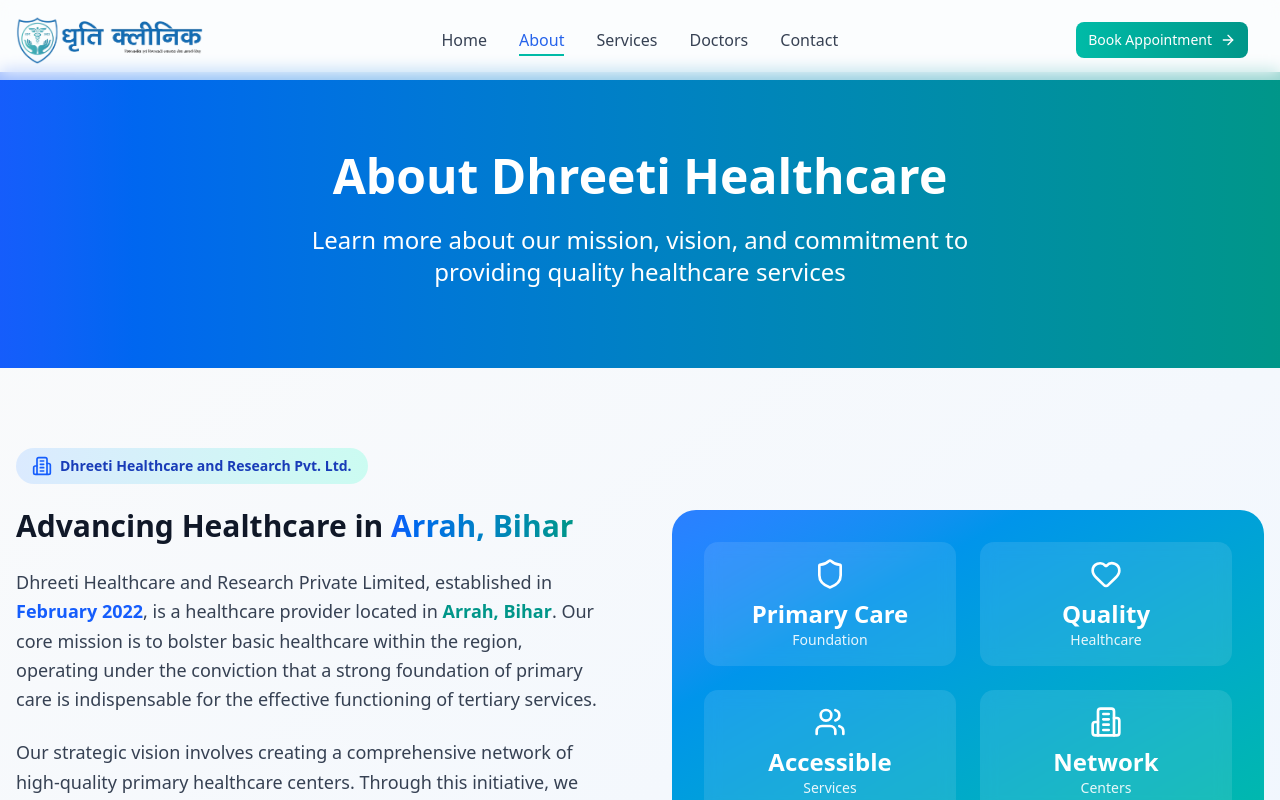
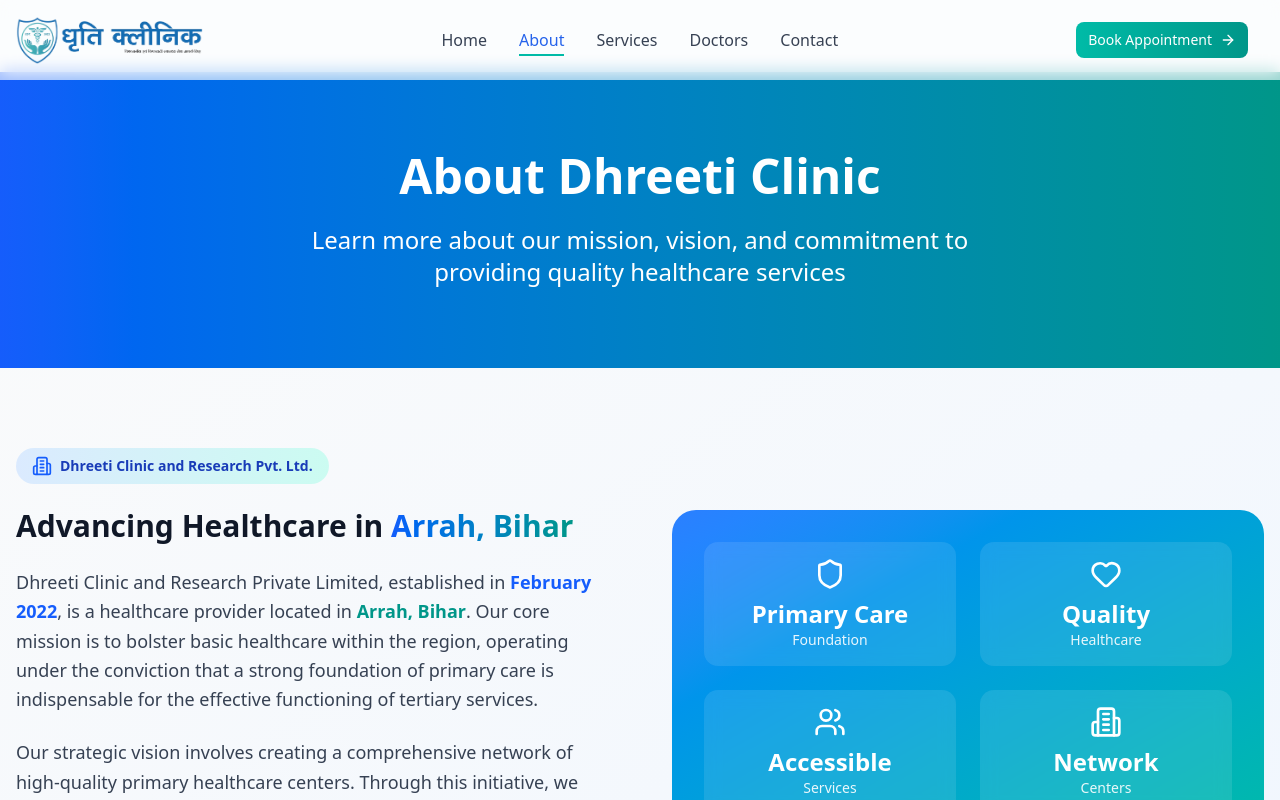
Before and after one commit to suraj-cmtai/dhreeti-healthcare, a Next.js app: page /about in a window 1280 px wide. Shown: the top 800 px of the page. Built offline with nearby package versions, Linux system fonts and the light colour scheme.

Commit message:
Update branding from "Dhreeti Healthcare" to "Dhreeti Clinic" across multiple components and pages for consistent messaging and improved user experience.

```diff
--- a/app/(website)/about/about.tsx
+++ b/app/(website)/about/about.tsx
@@ -11,7 +11,7 @@ export default function AboutPage() {
     <div className="min-h-screen flex flex-col">
       <main className="flex-1 bg-white">
         {/* Page Header */}
-        <HeroSection title="About Dhreeti Healthcare" description="Learn more about our mission, vision, and commitment to providing quality healthcare services" />
+        <HeroSection title="About Dhreeti Clinic" description="Learn more about our mission, vision, and commitment to providing quality healthcare services" />
 
         {/* Detailed About Section */}
         <section className="py-20 bg-gradient-to-br from-gray-50 to-blue-50">
@@ -27,7 +27,7 @@ export default function AboutPage() {
                 <div className="space-y-6">
                   <div className="inline-flex items-center px-4 py-2 bg-gradient-to-r from-blue-100 to-teal-100 rounded-full">
                     <Building2 className="w-5 h-5 text-blue-600 mr-2" />
-                    <span className="text-sm font-semibold text-blue-800">Dhreeti Healthcare and Research Pvt. Ltd.</span>
+                    <span className="text-sm font-semibold text-blue-800">Dhreeti Clinic and Research Pvt. Ltd.</span>
                   </div>
 
                   <h2 className="text-3xl font-bold text-gray-900 mb-6">
@@ -38,7 +38,7 @@ export default function AboutPage() {
                   </h2>
 
                   <p className="text-lg text-gray-700 leading-relaxed">
-                    Dhreeti Healthcare and Research Private Limited, established in{" "}
+                    Dhreeti Clinic and Research Private Limited, established in{" "}
                     <span className="font-semibold text-blue-600">February 2022</span>, is a healthcare provider located in{" "}
                     <span className="font-semibold text-teal-600">Arrah, Bihar</span>. Our core mission is to bolster basic healthcare within the region, operating under the conviction that a strong foundation of primary care is indispensable for the effective functioning of tertiary services.
                   </p>
--- a/app/(website)/contact/page.tsx
+++ b/app/(website)/contact/page.tsx
@@ -2,7 +2,7 @@ import ContactPage from "./contact";
 import { Metadata } from "next";
 
 export const metadata: Metadata = {
-  title: "Contact Us - Dhreeti Healthcare",
+  title: "Contact Us - Dhreeti Clinic",
   description: "Get in touch with us to schedule an appointment or for any inquiries.",
 };
 
--- a/app/(website)/privacy-policy/page.tsx
+++ b/app/(website)/privacy-policy/page.tsx
@@ -2,7 +2,7 @@ import PrivacyPolicyPage from "./privacy-policy";
 import { Metadata } from "next";
 
 export const metadata: Metadata = {
-  title: "Privacy Policy - Dhreeti Healthcare",
+  title: "Privacy Policy - Dhreeti Clinic",
   description: "Read our privacy policy to understand how we collect, use, and protect your personal information.",
 };
 
--- a/app/(website)/privacy-policy/privacy-policy.tsx
+++ b/app/(website)/privacy-policy/privacy-policy.tsx
@@ -126,7 +126,7 @@ export default function PrivacyPolicyPage() {
               </span>
             </h2>
             <p className="text-lg text-gray-600 max-w-4xl mx-auto leading-relaxed">
-              At Dhreeti Healthcare and Research Private Limited, we are committed to protecting your privacy and ensuring the security of your personal and health information. This Privacy Policy explains how we collect, use, disclose, and safeguard your information when you use our healthcare services.
+              At Dhreeti Clinic and Research Private Limited, we are committed to protecting your privacy and ensuring the security of your personal and health information. This Privacy Policy explains how we collect, use, disclose, and safeguard your information when you use our healthcare services.
             </p>
           </motion.div>
 
--- a/app/(website)/terms/page.tsx
+++ b/app/(website)/terms/page.tsx
@@ -2,7 +2,7 @@ import TermsPage from "./terms";
 import { Metadata } from "next";
 
 export const metadata: Metadata = {
-  title: "Terms and Conditions - Dhreeti Healthcare",
+  title: "Terms and Conditions - Dhreeti Clinic",
   description: "Read our terms and conditions to understand how we operate and what we expect from you.",
 };
 
--- a/app/(website)/terms/terms.tsx
+++ b/app/(website)/terms/terms.tsx
@@ -131,7 +131,7 @@ export default function TermsPage() {
   return (
     <>
       {/* Banner Section */}
-      <HeroSection title="Terms and Conditions" description="Please read these terms carefully before using our healthcare services. These terms govern your relationship with Dhreeti Healthcare." />
+      <HeroSection title="Terms and Conditions" description="Please read these terms carefully before using our healthcare services. These terms govern your relationship with Dhreeti Clinic." />
 
 
       {/* Main Content */}
--- a/app/layout.tsx
+++ b/app/layout.tsx
@@ -14,8 +14,8 @@ const geistMono = Geist_Mono({
 });
 
 export const metadata: Metadata = {
-  title: "Dhreeti Healthcare ",
-  description: "Dhreeti Healthcare is a platform for disease diagnosis and treatment",
+  title: "Dhreeti Clinic ",
+  description: "Dhreeti Clinic is a platform for disease diagnosis and treatment",
 };
 
 export default function RootLayout({
--- a/app/login/page.tsx
+++ b/app/login/page.tsx
@@ -74,7 +74,7 @@ const LoginPage = () => {
       <div className="max-w-md w-full p-8 bg-white rounded-lg shadow-lg">
         <div className="text-center mb-8">
           <h1 className="text-2xl font-bold bg-gradient-to-r from-blue-600 to-teal-500 text-transparent bg-clip-text inline-block">
-            Dhreeti Healthcare
+            Dhreeti Clinic
           </h1>
           <p className="text-gray-600 mt-2">Admin Login</p>
         </div>
--- a/components/home/about-section.tsx
+++ b/components/home/about-section.tsx
@@ -92,7 +92,7 @@ export default function AboutUsSection() {
           <h2 className="text-4xl md:text-5xl font-bold text-gray-900 mb-6 relative z-10">
             About{" "}
             <span className="bg-gradient-to-r from-blue-600 to-teal-600 bg-clip-text text-transparent">
-              Dhreeti Healthcare
+              Dhreeti Clinic
             </span>
           </h2>
           <p className="text-xl text-gray-600 max-w-3xl mx-auto leading-relaxed">
@@ -112,11 +112,11 @@ export default function AboutUsSection() {
             <div className="space-y-6">
               <div className="inline-flex items-center px-4 py-2 bg-gradient-to-r from-blue-100 to-teal-100 rounded-full">
                 <Building2 className="w-5 h-5 text-blue-600 mr-2" />
-                <span className="text-sm font-semibold text-blue-800">Dhreeti Healthcare and Research Pvt. Ltd.</span>
+                <span className="text-sm font-semibold text-blue-800">Dhreeti Clinic and Research Pvt. Ltd.</span>
               </div>
 
               <p className="text-lg text-gray-700 leading-relaxed">
-                Dhreeti Healthcare and Research Private Limited, established in{" "}
+                Dhreeti Clinic and Research Private Limited, established in{" "}
                 <span className="font-semibold text-blue-600">February 2022</span>, is a healthcare provider located in{" "}
                 <span className="font-semibold text-teal-600">Arrah, Bihar</span>. Our mission is to bolster basic healthcare within the region, creating a comprehensive network of high-quality primary healthcare centers.
               </p>
--- a/components/home/hero-section.tsx
+++ b/components/home/hero-section.tsx
@@ -127,7 +127,7 @@ export default function Hero() {
                   transition={{ duration: 5, repeat: Infinity, ease: "linear" }}
                   className="bg-gradient-to-r from-blue-600 via-teal-500 to-blue-600 bg-[length:200%_auto] bg-clip-text text-transparent"
                 >
-                  Dhreeti Healthcare
+                  Dhreeti Clinic
                 </motion.span>
               </h1>
               <motion.p variants={fadeInUp} className="text-xl md:text-2xl bg-gradient-to-r from-blue-600 to-teal-600 bg-clip-text text-transparent font-semibold">
@@ -335,7 +335,7 @@ function VideoWithFallback() {
       ) : (
         <Image
           src="/logo-horizontal.png"
-          alt="Dhreeti Healthcare Logo"
+          alt="Dhreeti Clinic Logo"
           fill
           style={{ objectFit: "cover" }}
         />
--- a/components/layout/Header.tsx
+++ b/components/layout/Header.tsx
@@ -29,7 +29,7 @@ export default function Header() {
         <div className="flex items-center justify-between py-4">
           {/* Logo */}
           <Link href="/" className="flex items-center space-x-3">
-            <Image src="/logo-horizontal1.png" alt="Dhreeti Healthcare" width={240} height={60} className="h-12 w-auto" />
+            <Image src="/logo-horizontal1.png" alt="Dhreeti Clinic" width={240} height={60} className="h-12 w-auto" />
           </Link>
 
           {/* Desktop Navigation */}
@@ -91,7 +91,7 @@ export default function Header() {
                   <div className="flex items-center justify-between px-6 py-4 border-b">
                     <Image
                       src="/logo.png"
-                      alt="Dhreeti Healthcare"
+                      alt="Dhreeti Clinic"
                       width={200}
                       height={70}
                       className="h-16 w-auto"
```
Also changed, not shown: app/(website)/doctors/doctors.tsx (+4 -4 lines).
